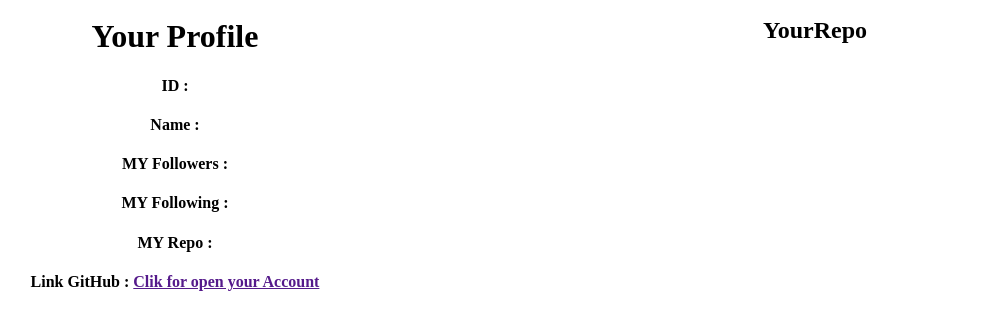
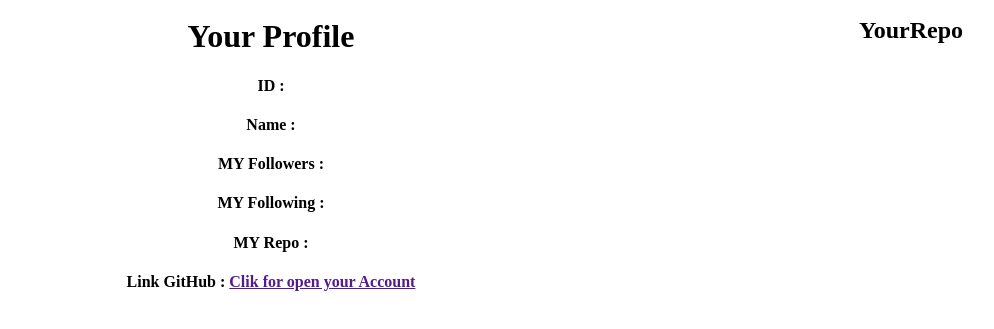
Before and after one commit to Amirullah23/getFromApi, a plain HTML site: page index.html in a window 1280 px wide. Shown: the part 103-432 px from the top of the page, without its empty margins (145-1139 px from the left). Drawn offline with Linux system fonts and the light colour scheme; no server answers.

Commit message:
fix width

```diff
--- a/index.html
+++ b/index.html
@@ -46,13 +46,13 @@
 
         #div1 {
             text-align: center;
-            width: 50%;
+            width: 65%;
         }
 
         #reposss {
             float: right;
             text-align: center;
-            width: 50%;
+            width: 35%;
         }
 
         #reposss li {
```
